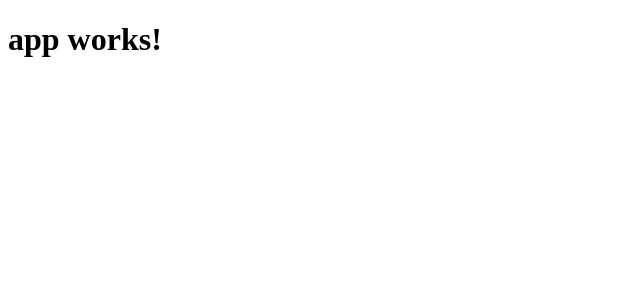
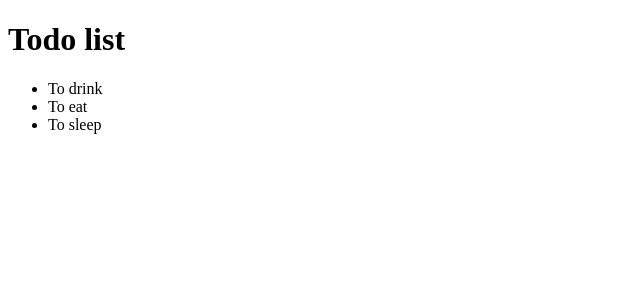
Before and after one commit to byzg/ng2todo, an Angular app: page / in a window 1280 px wide. Shown: the top 300 px of the page, without its empty margins (0-640 px from the left). Built offline with nearby package versions, Linux system fonts and the light colour scheme.

Commit message:
Create todo component

```diff
--- a/src/app/app.component.html
+++ b/src/app/app.component.html
@@ -1,3 +1 @@
-<h1>
-  {{title}}
-</h1>
+<app-todo></app-todo>
--- a/src/app/app.component.ts
+++ b/src/app/app.component.ts
@@ -6,5 +6,4 @@ import { Component } from '@angular/core';
   styleUrls: ['./app.component.css']
 })
 export class AppComponent {
-  title = 'app works!';
 }
--- a/src/app/app.module.ts
+++ b/src/app/app.module.ts
@@ -4,10 +4,12 @@ import { FormsModule } from '@angular/forms';
 import { HttpModule } from '@angular/http';
 
 import { AppComponent } from './app.component';
+import { TodoComponent } from './todo/todo.component';
 
 @NgModule({
   declarations: [
-    AppComponent
+    AppComponent,
+    TodoComponent
   ],
   imports: [
     BrowserModule,
--- /dev/null
+++ b/src/app/todo/todo.component.html
@@ -0,0 +1,6 @@
+<h1>
+  {{title}}
+</h1>
+<ul>
+  <li *ngFor="let item of items">{{item}}</li>
+</ul>
--- /dev/null
+++ b/src/app/todo/todo.component.ts
@@ -0,0 +1,21 @@
+import { Component, OnInit } from '@angular/core';
+
+@Component({
+  selector: 'app-todo',
+  templateUrl: './todo.component.html',
+  styleUrls: ['./todo.component.css']
+})
+export class TodoComponent implements OnInit {
+  title = 'Todo list';
+  items: string[] = [
+    'To drink',
+    'To eat',
+    'To sleep'
+  ];
+
+  constructor() { }
+
+  ngOnInit() {
+  }
+
+}
```
Also changed, not shown: src/app/todo/todo.component.css (added), 1 other file (tests, documents, lock files or other folders).
